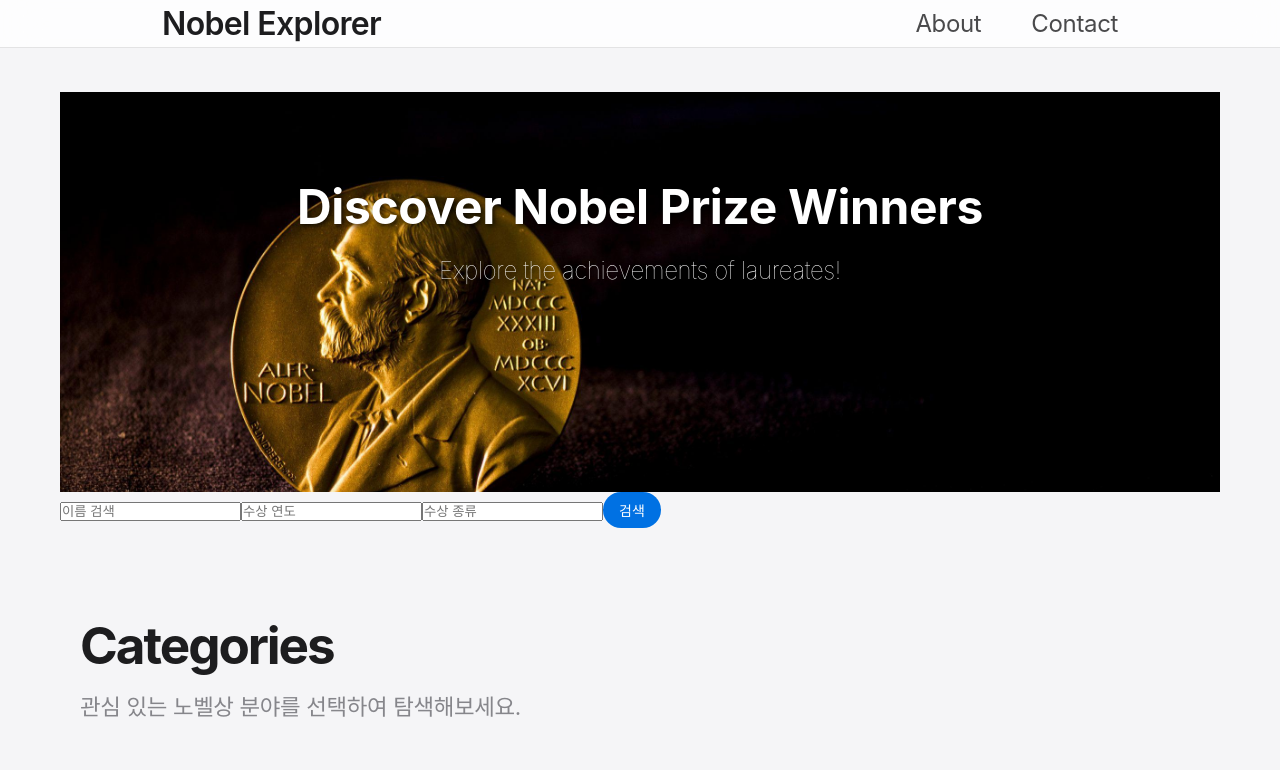
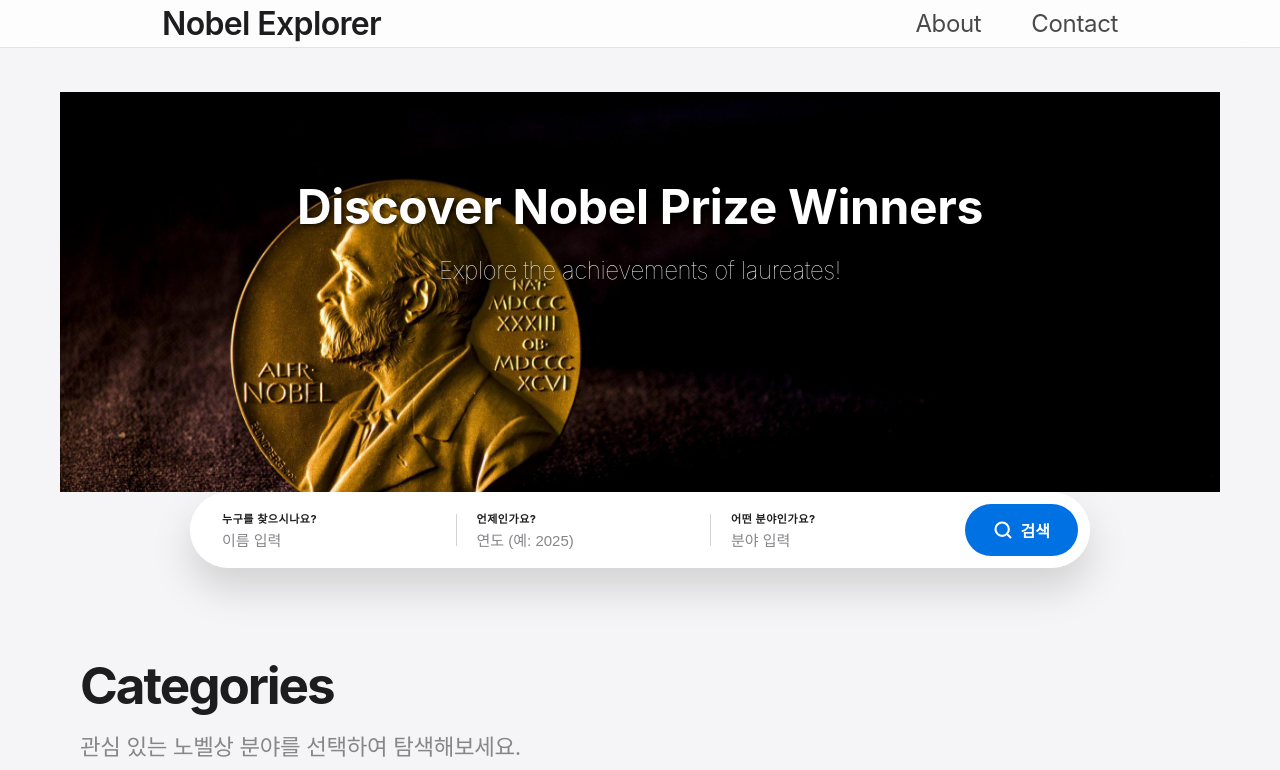
Before and after one commit to DUChae/Nobel-prize, a React (Vite) app: page / in a window 1280 px wide. Shown: the top 770 px of the page. Built offline with nearby package versions, Linux system fonts and the light colour scheme; no server answers.

Commit message:
feat: SearchBox 컴포넌트에 애니메이션 추가 및 스타일 개선

```diff
--- a/src/SearchBox.tsx
+++ b/src/SearchBox.tsx
@@ -1,7 +1,8 @@
 import { useState } from "react";
 import { useNavigate } from "react-router-dom";
+import { motion } from "framer-motion";
 import "./SearchBox.css";
-import type { LaureateResult } from "./SearchResults"; // 핵심!
+import type { LaureateResult } from "./SearchResults";
 
 interface SearchBoxProps {
   onSearch: (results: LaureateResult[]) => void;
@@ -19,8 +20,7 @@ const SearchBox: React.FC<SearchBoxProps> = ({ onSearch }) => {
 
     try {
       let apiUrl = `https://api.nobelprize.org/2.1/laureates?`;
-
-      if (query) apiUrl += `name=${query}&`;
+      if (query) apiUrl += `name=${encodeURIComponent(query)}&`;
       if (year) apiUrl += `nobelPrizeYear=${year}&`;
       if (prizeCategory) apiUrl += `nobelPrizeCategory=${prizeCategory}`;
 
@@ -30,7 +30,7 @@ const SearchBox: React.FC<SearchBoxProps> = ({ onSearch }) => {
       const filteredData: LaureateResult[] =
         data.laureates?.filter((laureate: LaureateResult) => {
           const fullName = laureate.fullName?.en || "";
-          return fullName.toLowerCase().startsWith(query.toLowerCase());
+          return fullName.toLowerCase().includes(query.toLowerCase()); // startsWith보다 includes가 검색 경험에 좋음
         }) || [];
 
       onSearch(filteredData);
@@ -41,29 +41,62 @@ const SearchBox: React.FC<SearchBoxProps> = ({ onSearch }) => {
   };
 
   return (
-    <div className="search-container">
-      <form onSubmit={handleSubmit}>
+    <motion.div
+      className="apple-search-wrapper"
+      initial={{ opacity: 0, scale: 0.95 }}
+      animate={{ opacity: 1, scale: 1 }}
+      transition={{ duration: 0.5 }}
+    >
+      <form className="apple-search-form" onSubmit={handleSubmit}>
+        <div className="input-group">
+          <div className="field-unit">
+            <span className="field-label">누구를 찾으시나요?</span>
             <input
               type="text"
               value={query}
               onChange={(e) => setQuery(e.target.value)}
-          placeholder="이름 검색"
+              placeholder="이름 입력"
             />
+          </div>
+          <div className="divider" />
+          <div className="field-unit">
+            <span className="field-label">언제인가요?</span>
             <input
               type="text"
               value={year}
               onChange={(e) => setYear(e.target.value)}
-          placeholder="수상 연도"
+              placeholder="연도 (예: 2025)"
             />
+          </div>
+          <div className="divider" />
+          <div className="field-unit">
+            <span className="field-label">어떤 분야인가요?</span>
             <input
               type="text"
               value={prizeCategory}
               onChange={(e) => setPrizeCategory(e.target.value)}
-          placeholder="수상 종류"
+              placeholder="분야 입력"
             />
-        <button type="submit">검색</button>
+          </div>
+        </div>
+        <button type="submit" className="search-button">
+          <svg
+            width="20"
+            height="20"
+            viewBox="0 0 24 24"
+            fill="none"
+            stroke="currentColor"
+            strokeWidth="2.5"
+            strokeLinecap="round"
+            strokeLinejoin="round"
+          >
+            <circle cx="11" cy="11" r="8"></circle>
+            <line x1="21" y1="21" x2="16.65" y2="16.65"></line>
+          </svg>
+          <span>검색</span>
+        </button>
       </form>
-    </div>
+    </motion.div>
   );
 };
 
```
Lines whose indentation alone changed are shown as unchanged.
